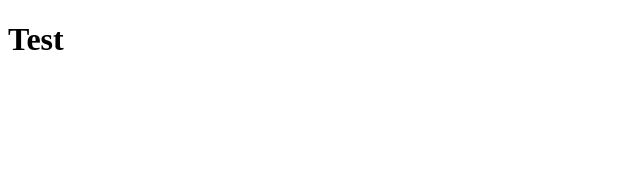
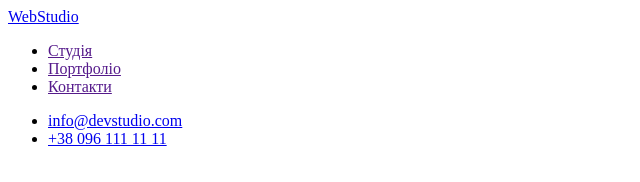
Before and after one commit to Devysna/goit-markup-hw-01, a plain HTML site: page index.html in a window 1280 px wide. Shown: the whole page, without its empty margins (0-640 px from the left). Drawn offline with Linux system fonts and the light colour scheme.

Commit message:
Створення header

```diff
--- a/index.html
+++ b/index.html
@@ -4,9 +4,25 @@
     <meta charset="UTF-8">
     <meta http-equiv="X-UA-Compatible" content="IE=edge">
     <meta name="viewport" content="width=device-width, initial-scale=1.0">
-    <title>Document</title>
+    <title>Студія</title>
 </head>
 <body>
-    <h1>Test</h1>
+    <header>
+        <a href="/">WebStudio</a>
+        <nav>
+        <ul>
+            <li><a href="">Студія</a></li>
+            <li><a href="">Портфоліо</a></li>
+            <li><a href="">Контакти</a></li>
+        </ul>
+
+        <ul>
+            <li><a href="mailto:info@devstudio.com">info@devstudio.com</a></li>
+            <li><a href="tel:+380961111111">+38 096 111 11 11</a></li>
+        </ul>
+        </nav>
+    </header>
+    <main></main>
+    <footer></footer>
 </body>
 </html>
```
Also changed, not shown: images/case-a.jpg (added), images/case-b.jpg (added), images/case-c.jpg (added), images/team-a.jpg (added), images/team-b.jpg (added), images/team-c.jpg (added), images/team-d.jpg (added).
